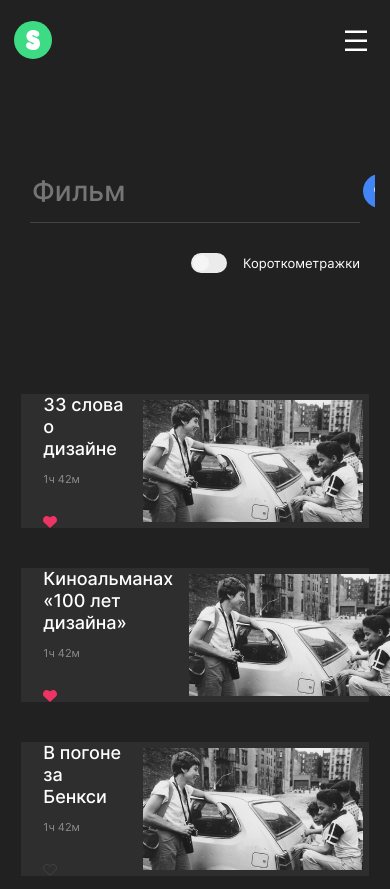
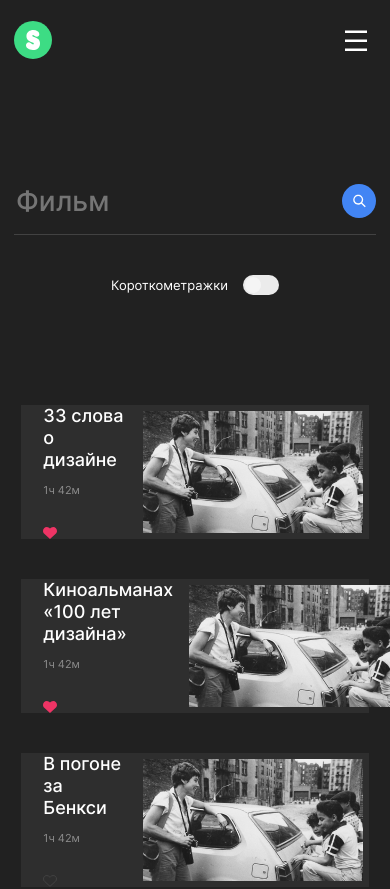
Before and after one commit to Vovkasquid/movies-explorer-frontend, a React (Create React App) app: page /movies in a window 390 px wide. Shown: the top 889 px of the page. Built offline with nearby package versions, Linux system fonts and the light colour scheme.

Commit message:
стилизовать search-form для 320px

```diff
--- a/src/components/SearchForm/SearchForm.css
+++ b/src/components/SearchForm/SearchForm.css
@@ -120,3 +120,29 @@
     margin: 0 16px 0 0;
   }
 }
+
+@media (max-width: 500px) {
+  .search-form {
+    padding: 90px 14px 50px 14px;
+  }
+  .search-form__input-fields {
+    margin-bottom: 40px;
+    padding-bottom: 15px;
+  }
+  .search-form__input-field {
+    width: 66.25vw;
+  }
+  .search-form__checkbox-button-label {
+    align-self: center;
+  }
+  .search-form__checkbox-title {
+    order: -1;
+    margin-right: 15px;
+  }
+  .search-form__input-checkbox-button-invisible + .search-form__input-checkbox-button-visible {
+    margin: 0;
+  }
+  .search-form__input-checkbox-button-invisible:checked + .search-form__input-checkbox-button-visible {
+    margin: 0;
+  }
+}
```
